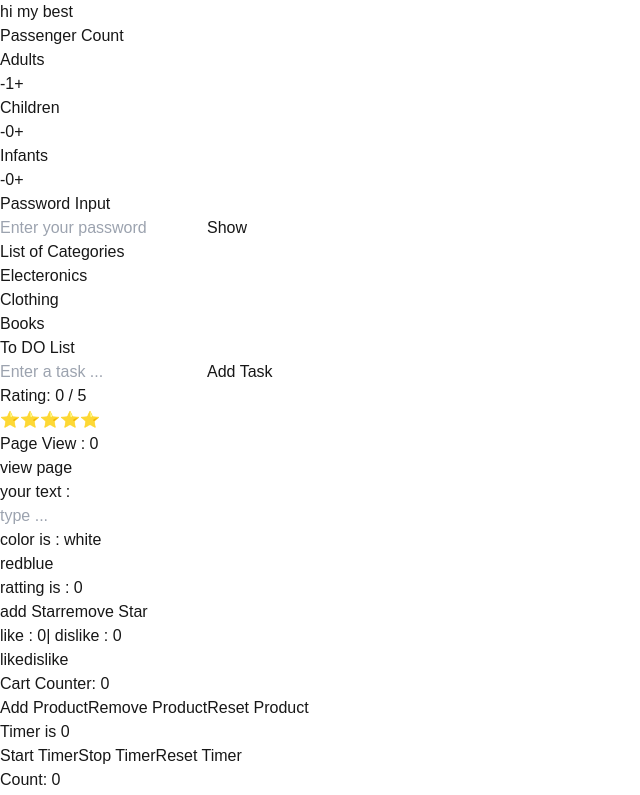
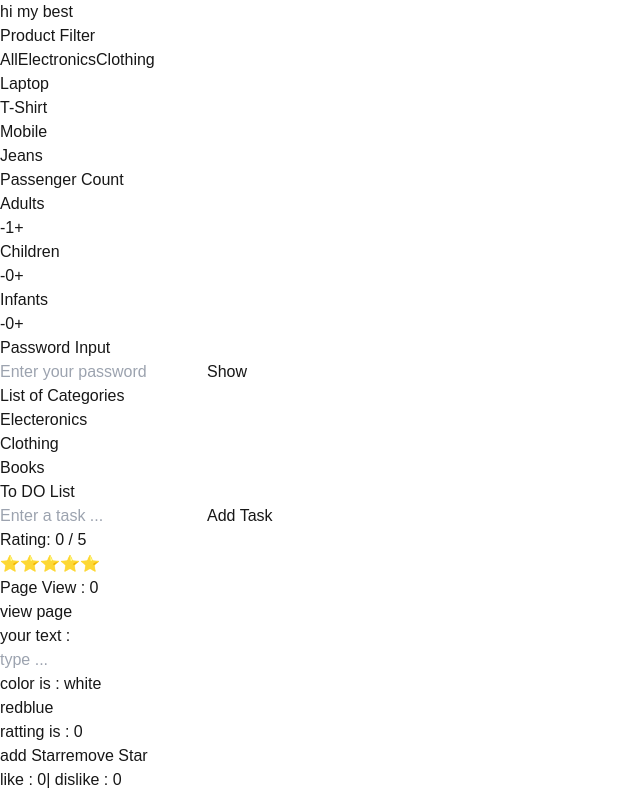
Before and after one commit to frau-azadeh/reactsample, a Next.js app: page / in a window 1280 px wide. Shown: the top 795 px of the page, without its empty margins (0-640 px from the left). Built offline with nearby package versions, Linux system fonts and the light colour scheme.

Commit message:
add ProductFilter.tsx component and update page.tsx

```diff
--- /dev/null
+++ b/src/app/component/ProductFilter.tsx
@@ -0,0 +1,50 @@
+'use client'
+import React, { useState } from 'react';
+
+export const ProductFilter: React.FC = () => {
+    const products = [
+        { name: 'Laptop', category: 'Electronics' },
+        { name: 'T-Shirt', category: 'Clothing' },
+        { name: 'Mobile', category: 'Electronics' },
+        { name: 'Jeans', category: 'Clothing' },
+    ];
+
+    const [filter, setFilter] = useState<string>('All');
+
+    const filteredProducts = filter === 'All'
+        ? products
+        : products.filter((product) => product.category === filter);
+
+    return (
+        <div className="p-4">
+            <h1 className="text-xl mb-4">Product Filter</h1>
+            <div className="mb-4 space-x-2">
+                <button
+                    onClick={(e) => setFilter('All')}
+                    className="bg-blue-500 text-white px-3 py-2 rounded"
+                >
+                    All
+                </button>
+                <button
+                    onClick={(e) => setFilter('Electronics')}
+                    className="bg-green-500 text-white px-3 py-2 rounded"
+                >
+                    Electronics
+                </button>
+                <button
+                    onClick={(e) => setFilter('Clothing')}
+                    className="bg-yellow-500 text-white px-3 py-2 rounded"
+                >
+                    Clothing
+                </button>
+            </div>
+            <ul className="list-disc pl-5">
+                {filteredProducts.map((product, index) => (
+                    <li key={index} className="py-1">
+                        {product.name}
+                    </li>
+                ))}
+            </ul>
+        </div>
+    );
+};
--- a/src/app/page.tsx
+++ b/src/app/page.tsx
@@ -15,11 +15,13 @@ import { TodoList } from "./component/TodoList";
 import { Categories } from "./component/Categories";
 import { PasswordInput } from "./component/PasswordInput";
 import { PassengerCounter } from "./component/PassengerCounter";
+import { ProductFilter } from "./component/ProductFilter";
 
 export default function Home() {
   return (
 <div>
   <h1>hi my best</h1>
+    <ProductFilter />
     <PassengerCounter/>
     <PasswordInput/>
     <Categories/>
```
